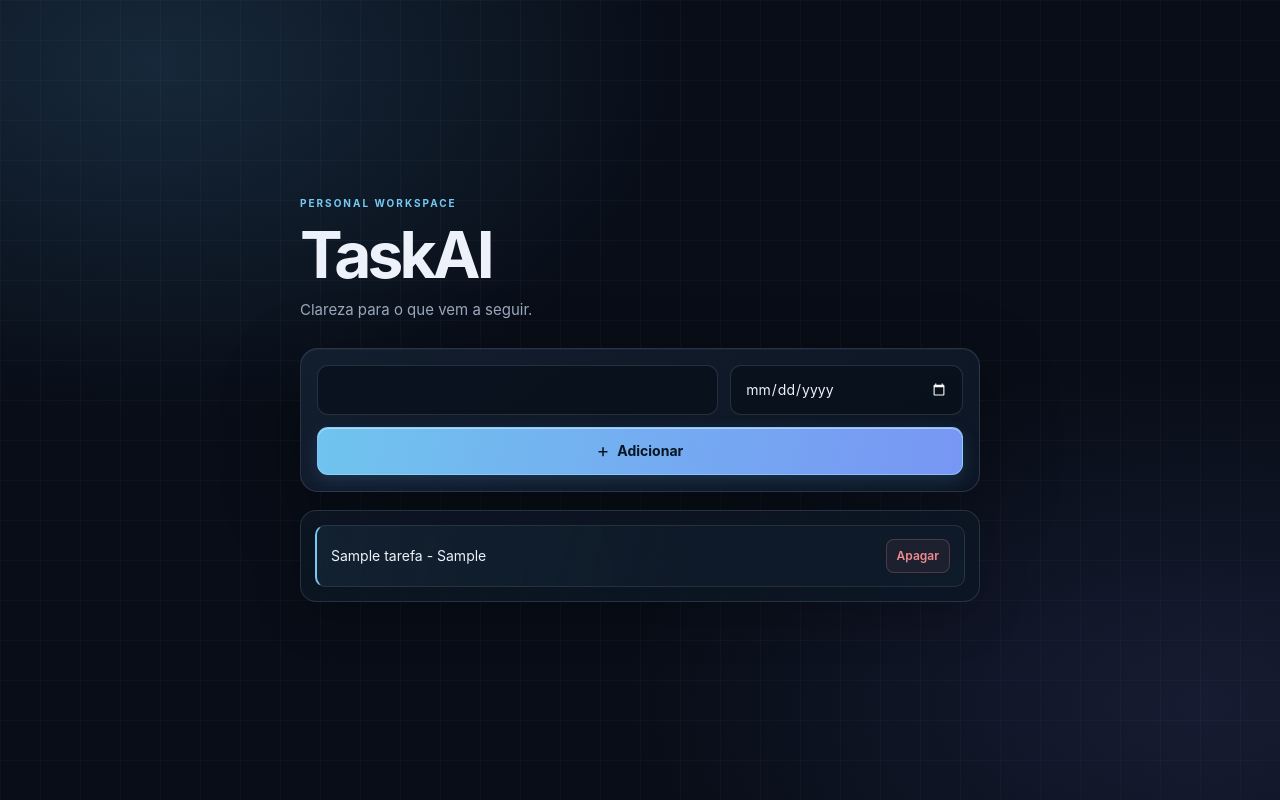
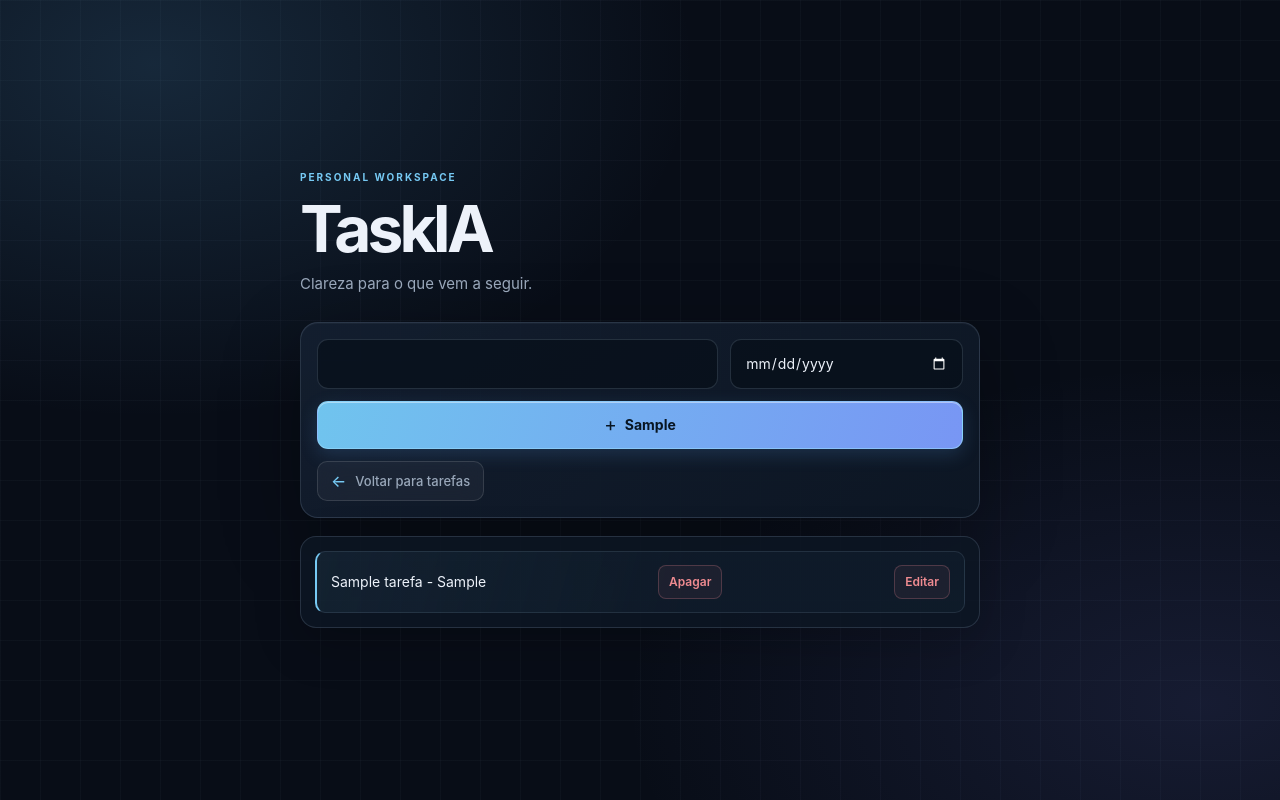
Before and after one commit to OkuboLucas/tarefas_mvc_Flask, a Flask app: template src/tarefas/templates/base.html in a window 1280 px wide. Run offline with Flask 3, Linux system fonts and the light colour scheme; the template is opened without the code that fills it: most values are stand-ins (such as "Sample title", 1, 10 or a date in 2020).

Commit message:
feat: Adiciona função de edição para as tarefas

```diff
--- a/src/tarefas/app.py
+++ b/src/tarefas/app.py
@@ -34,7 +34,9 @@ def home():
     return render_template(
         'base.html',
         titulo_da_pagina='Minha lista',
-        tarefas_da_pagina=tarefas
+        tarefas_da_pagina=tarefas,
+        button_submit="Adicionar",
+        botao_voltar="display: none",
     )
 
 @app.route('/delete/<int:id_tarefa>')
@@ -42,5 +44,32 @@ def apagar_id_especificado(id_tarefa):
     Tarefa.apagarTarefas(id_tarefa)
     return redirect(url_for('home'))
 
+@app.route('/edit/<int:id_tarefa>', methods=['GET', 'POST'])
+def editar_id_especificado(id_tarefa):
+
+    if request.method == 'POST':
+        titulo_form = request.form['tituloTarefa']
+        data_conclusao_form = request.form['dataConclusao']
+
+        data_corrigida = data_conclusao_form or None
+
+        tarefa = Tarefa(
+            titulo=titulo_form,
+            id=id_tarefa,
+            data_conclusao=data_corrigida
+        )
+
+        tarefa.editarTarefas()
+
+        return redirect(url_for('home'))
+    return render_template(
+        "base.html",
+        titulo_da_pagina="Minha lista de tarefas",
+        tarefas_da_pagina={"titulo_tarefa:": None, "data_conclusao": None},
+        button_submit="Atualizar",
+        james_baxter="display: none",
+
+    )
 if __name__ == '__main__':
+
     app.run()
--- a/src/tarefas/models/tarefa.py
+++ b/src/tarefas/models/tarefa.py
@@ -41,6 +41,12 @@ class Tarefa:
         with Database() as db:
             db.executar(sql, params)
 
+    def editarTarefas(self):
+        sql = 'UPDATE tarefa SET titulo_tarefa = %s, data_conclusao = %s WHERE id_tarefa = %s; '
+        params = (self.titulo, self.data_conclusao, self.id)
+
+        with Database() as db:
+            return(db.executar(sql, params))
 
 # Área 51 (testes)
 # tarefa = Tarefa('Minha nova tarefa')
--- a/src/tarefas/static/style.css
+++ b/src/tarefas/static/style.css
@@ -272,3 +272,38 @@ a:focus-visible {
         animation-duration: 0.01ms !important;
     }
 }
+.botao-voltar {
+    grid-column: 1 / -1;
+    justify-self: start;
+    display: inline-flex;
+    align-items: center;
+    gap: 9px;
+    padding: 9px 13px;
+    border: 1px solid rgba(255, 255, 255, 0.12);
+    border-radius: 10px;
+    background: rgba(255, 255, 255, 0.045);
+    color: var(--secondary);
+    font-size: 13px;
+    font-weight: 500;
+    text-decoration: none;
+    backdrop-filter: blur(12px);
+    -webkit-backdrop-filter: blur(12px);
+    transition: background-color 0.2s ease, border-color 0.2s ease,
+                color 0.2s ease, transform 0.2s ease;
+}
+
+.botao-voltar__icone {
+    color: var(--accent);
+    font-size: 16px;
+    transition: transform 0.2s ease;
+}
+
+.botao-voltar:hover {
+    border-color: rgba(118, 201, 243, 0.28);
+    background: rgba(118, 201, 243, 0.08);
+    color: var(--text);
+}
+
+.botao-voltar:hover .botao-voltar__icone {
+    transform: translateX(-3px);
+}
--- a/src/tarefas/templates/base.html
+++ b/src/tarefas/templates/base.html
@@ -7,19 +7,24 @@
     <link rel="stylesheet" href="{{ url_for('static', filename='style.css') }}">
 </head>
 <body>
-    <h1>TaskAI</h1>
-    <form method="POST" action="/"> <!--Seleciona o método HTTP-->
+    <h1> TaskIA </h1>
+    <form method="POST"> <!--Seleciona o método HTTP-->
         <input type="text" id="tituloTarefa" name="tituloTarefa">
         <input type="date" id="dataConclusao" name="dataConclusao">
-        <button type="submit" onclick="adicionarTarefa()">Adicionar</button>
+        <button type="submit" onclick="adicionarTarefa()">{{ button_submit }}</button>
+        <a href="/" class="botao-voltar" style="{{ botao_voltar }}">
+        <span class="botao-voltar__icone" aria-hidden="true">←</span>
+        <span>Voltar para tarefas</span>
+</a>
         <!-- <output id="listaTarefas">Nenhuma tarefa cadastrada</output> -->
     </form>
 
-    <ul id="listaTarefas">
+    <ul id="listaTarefas" style="{{ james_baxter }}">
         {% for tarefa in tarefas_da_pagina %}
             <li>
                 {{ tarefa.titulo_tarefa }} - {{ tarefa.data_conclusao }}
-                <a href="{{ url_for('apagar_id_especificado', id_tarefa=tarefa.id_tarefa) }}">Apagar</a>
+                <a href="/delete/{{ tarefa.id_tarefa }}">Apagar</a>
+                <a href="/edit/{{ tarefa.id_tarefa }}">Editar</a>
             </li>
         {% endfor %}
     </ul>
```
